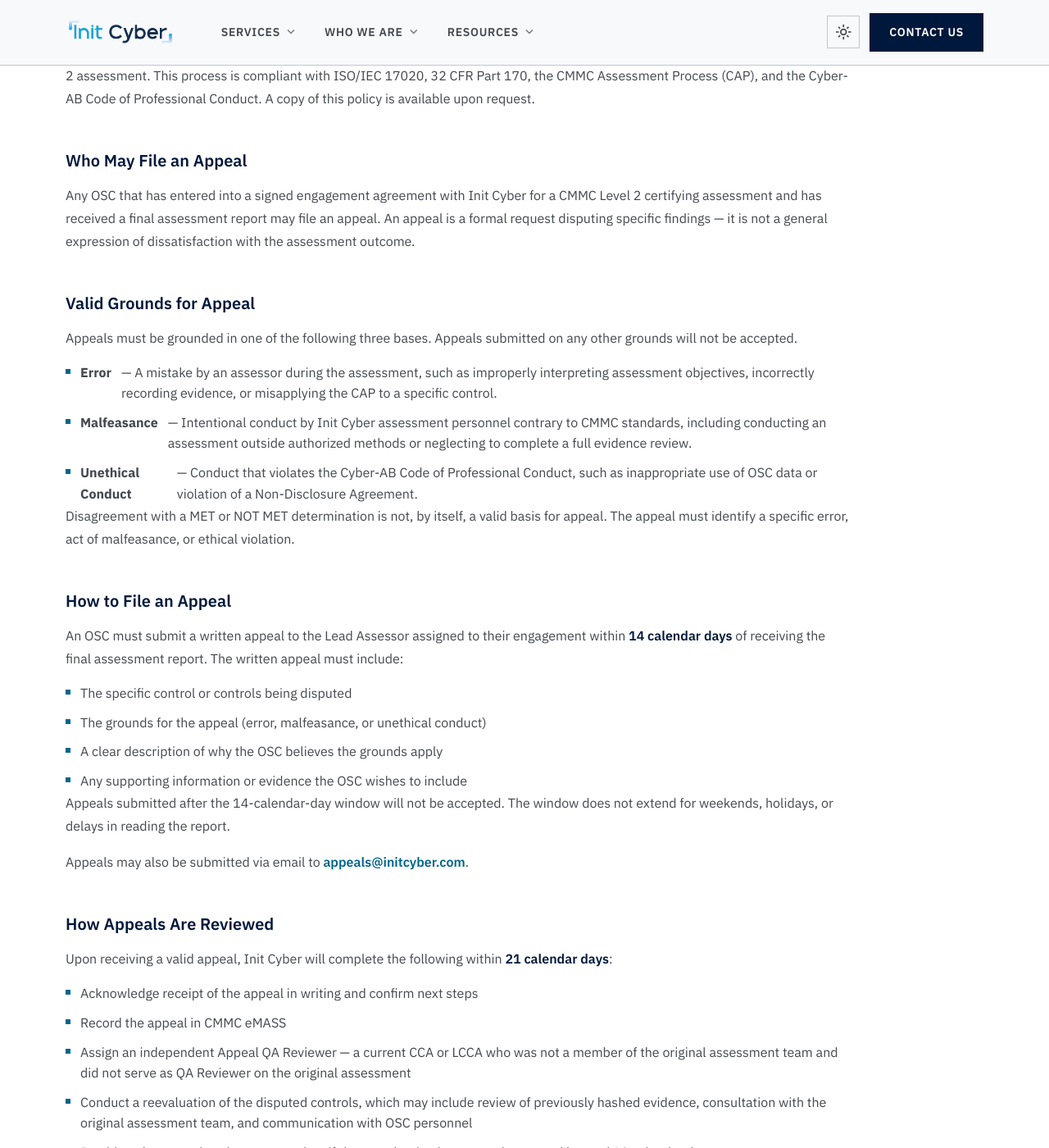
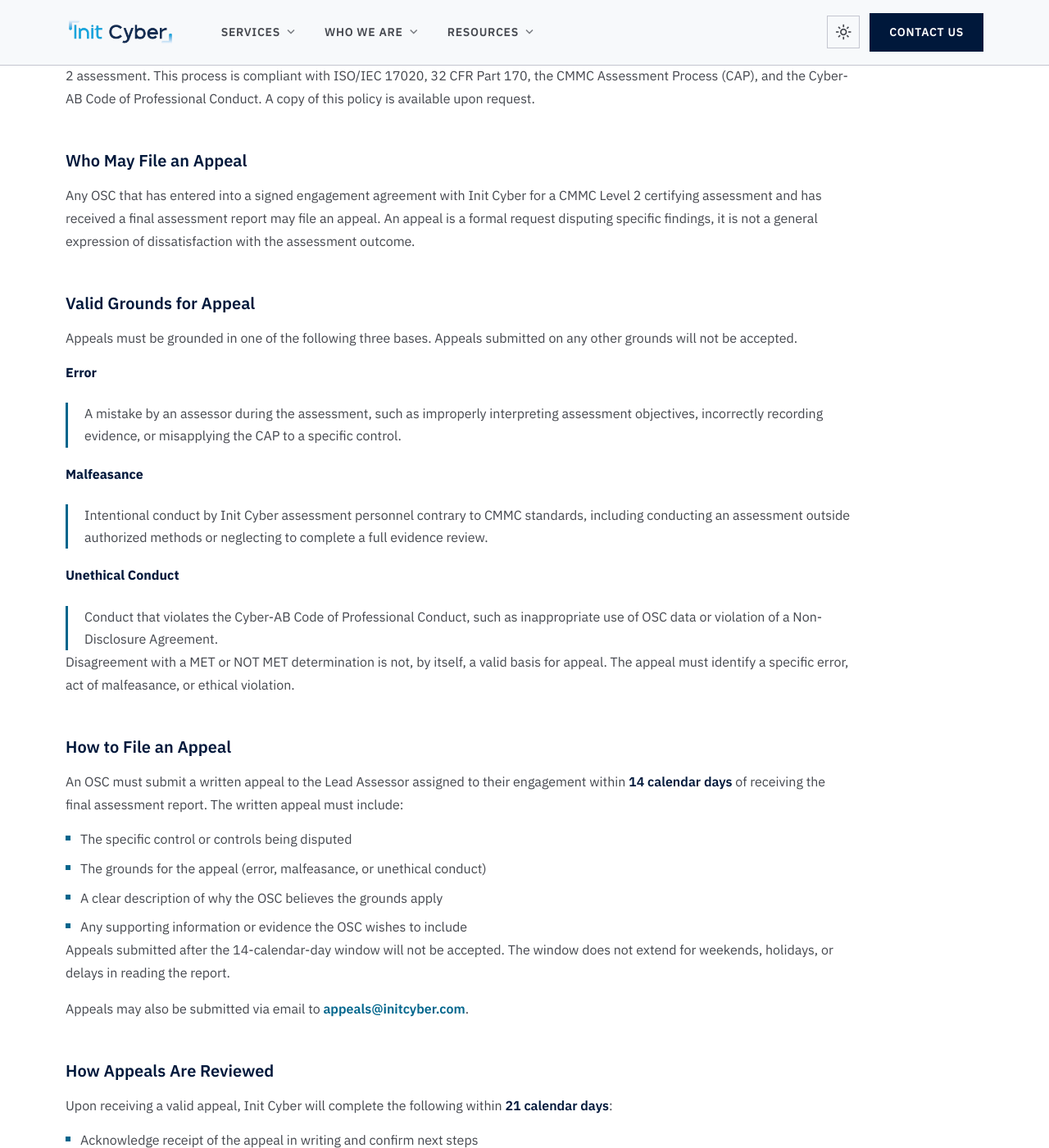
Before and after one commit to initcyber/initcyber.github.io, a Jekyll site: the page built from appeals.md, in a window 1280 px wide and 1400 px high, scrolled down 568 px. Shown: the whole window at 82% size. Built offline with Jekyll 4.4.1, drawn with Linux system fonts in a browser that asks for light colours.

Commit message:
Fix appeals grounds layout: use definition list with left border

```diff
--- a/_sass/pages/_page-interior.scss
+++ b/_sass/pages/_page-interior.scss
@@ -81,6 +81,31 @@
   }
 }
 
+// Definition list
+.interior-defs {
+  margin: 16px 0 0;
+  padding: 0;
+  display: flex;
+  flex-direction: column;
+  gap: 20px;
+
+  dt {
+    font-size: 16px;
+    font-weight: 700;
+    color: $primary;
+    margin: 0;
+  }
+
+  dd {
+    font-size: 16px;
+    color: $on-surface-variant;
+    line-height: 1.7;
+    margin: 4px 0 0 0;
+    padding-left: 20px;
+    border-left: 3px solid $secondary;
+  }
+}
+
 // Callout box
 .interior-callout {
   background: $primary;
--- a/appeals.md
+++ b/appeals.md
@@ -13,17 +13,20 @@
 
 <div class="interior-section">
   <h3>Who May File an Appeal</h3>
-  <p>Any OSC that has entered into a signed engagement agreement with Init Cyber for a CMMC Level 2 certifying assessment and has received a final assessment report may file an appeal. An appeal is a formal request disputing specific findings — it is not a general expression of dissatisfaction with the assessment outcome.</p>
+  <p>Any OSC that has entered into a signed engagement agreement with Init Cyber for a CMMC Level 2 certifying assessment and has received a final assessment report may file an appeal. An appeal is a formal request disputing specific findings, it is not a general expression of dissatisfaction with the assessment outcome.</p>
 </div>
 
 <div class="interior-section">
   <h3>Valid Grounds for Appeal</h3>
   <p>Appeals must be grounded in one of the following three bases. Appeals submitted on any other grounds will not be accepted.</p>
-  <ul class="interior-list">
-    <li><strong>Error</strong> — A mistake by an assessor during the assessment, such as improperly interpreting assessment objectives, incorrectly recording evidence, or misapplying the CAP to a specific control.</li>
-    <li><strong>Malfeasance</strong> — Intentional conduct by Init Cyber assessment personnel contrary to CMMC standards, including conducting an assessment outside authorized methods or neglecting to complete a full evidence review.</li>
-    <li><strong>Unethical Conduct</strong> — Conduct that violates the Cyber-AB Code of Professional Conduct, such as inappropriate use of OSC data or violation of a Non-Disclosure Agreement.</li>
-  </ul>
+  <dl class="interior-defs">
+    <dt>Error</dt>
+    <dd>A mistake by an assessor during the assessment, such as improperly interpreting assessment objectives, incorrectly recording evidence, or misapplying the CAP to a specific control.</dd>
+    <dt>Malfeasance</dt>
+    <dd>Intentional conduct by Init Cyber assessment personnel contrary to CMMC standards, including conducting an assessment outside authorized methods or neglecting to complete a full evidence review.</dd>
+    <dt>Unethical Conduct</dt>
+    <dd>Conduct that violates the Cyber-AB Code of Professional Conduct, such as inappropriate use of OSC data or violation of a Non-Disclosure Agreement.</dd>
+  </dl>
   <p>Disagreement with a MET or NOT MET determination is not, by itself, a valid basis for appeal. The appeal must identify a specific error, act of malfeasance, or ethical violation.</p>
 </div>
 
```
